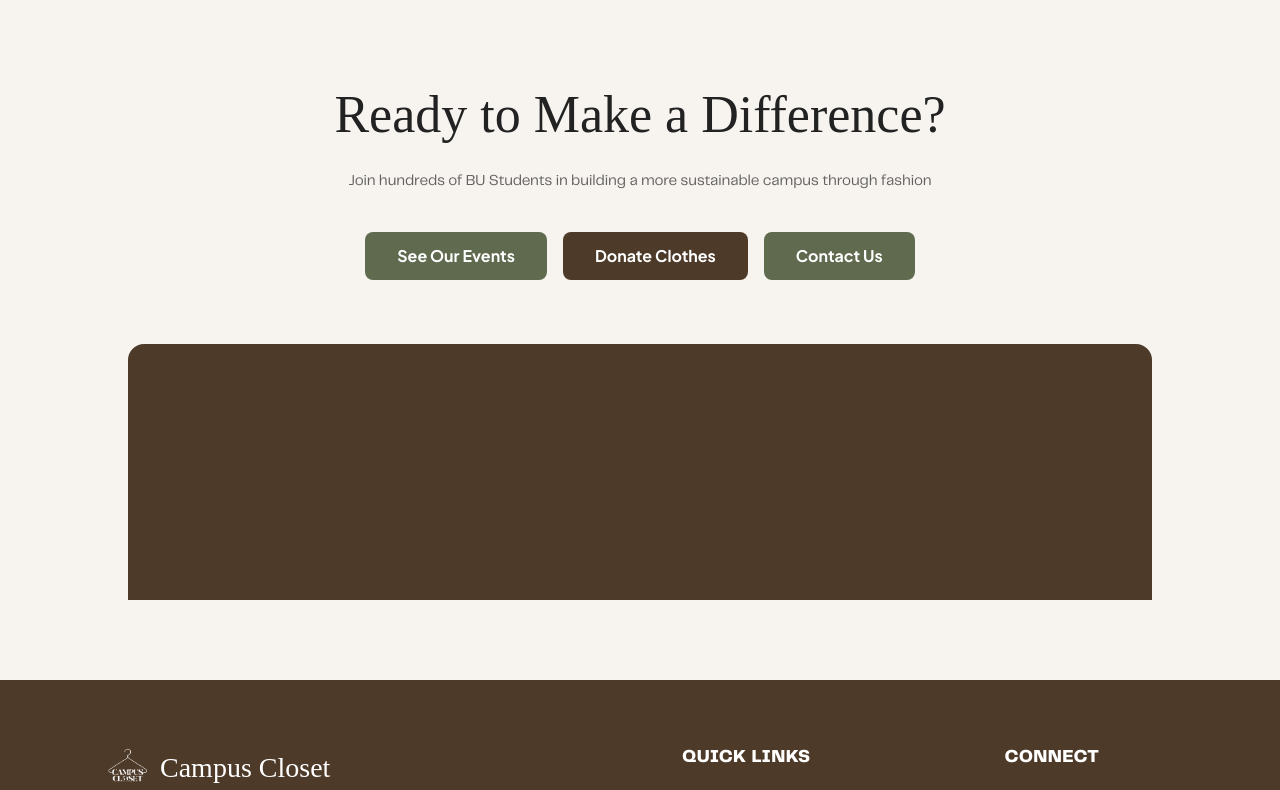
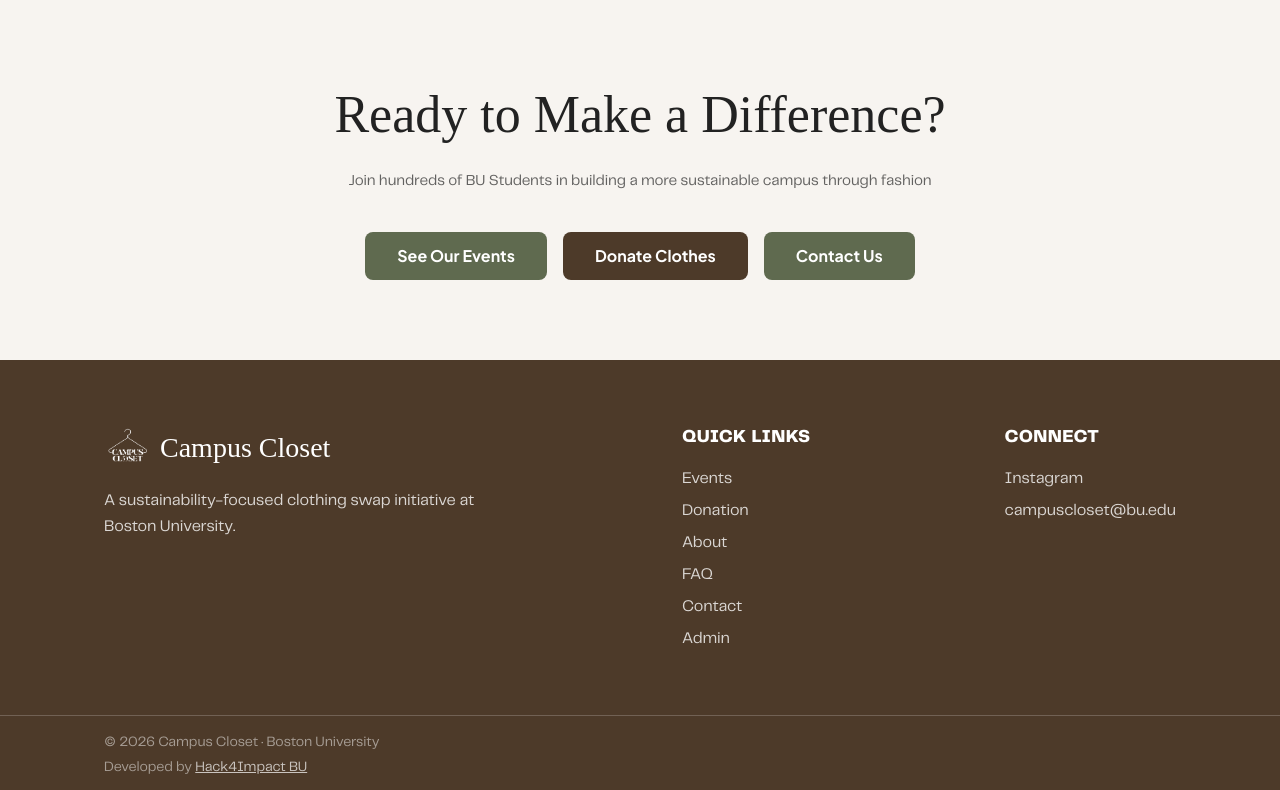
Before and after one commit to UgaTheDev/H4I_CampusCloset, a Next.js app: page / in a window 1280 px wide. Shown: the part 3191-3981 px from the top of the page. Built offline with nearby package versions, Linux system fonts and the light colour scheme; no server answers; the database is empty; a web font is replaced by a local one.

Commit message:
fix: remove brown block from FooterCta — footer already exists in layout

```diff
--- a/src/components/landing/FooterCta.tsx
+++ b/src/components/landing/FooterCta.tsx
@@ -24,9 +24,6 @@
           </Button>
         </div>
       </div>
-
-      {/* Brown block */}
-      <div className="mx-auto mt-16 h-64 max-w-5xl rounded-t-2xl bg-brand-brown" />
     </section>
   )
 }
```
